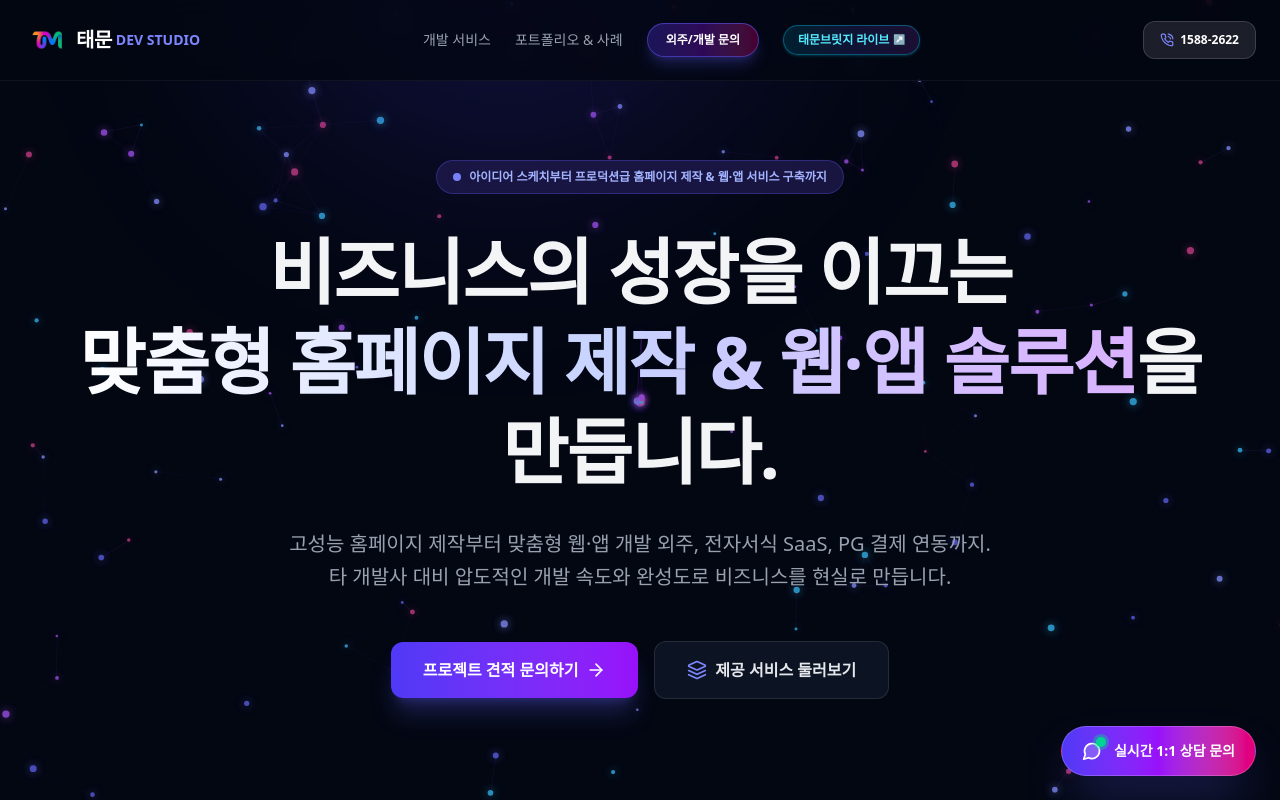
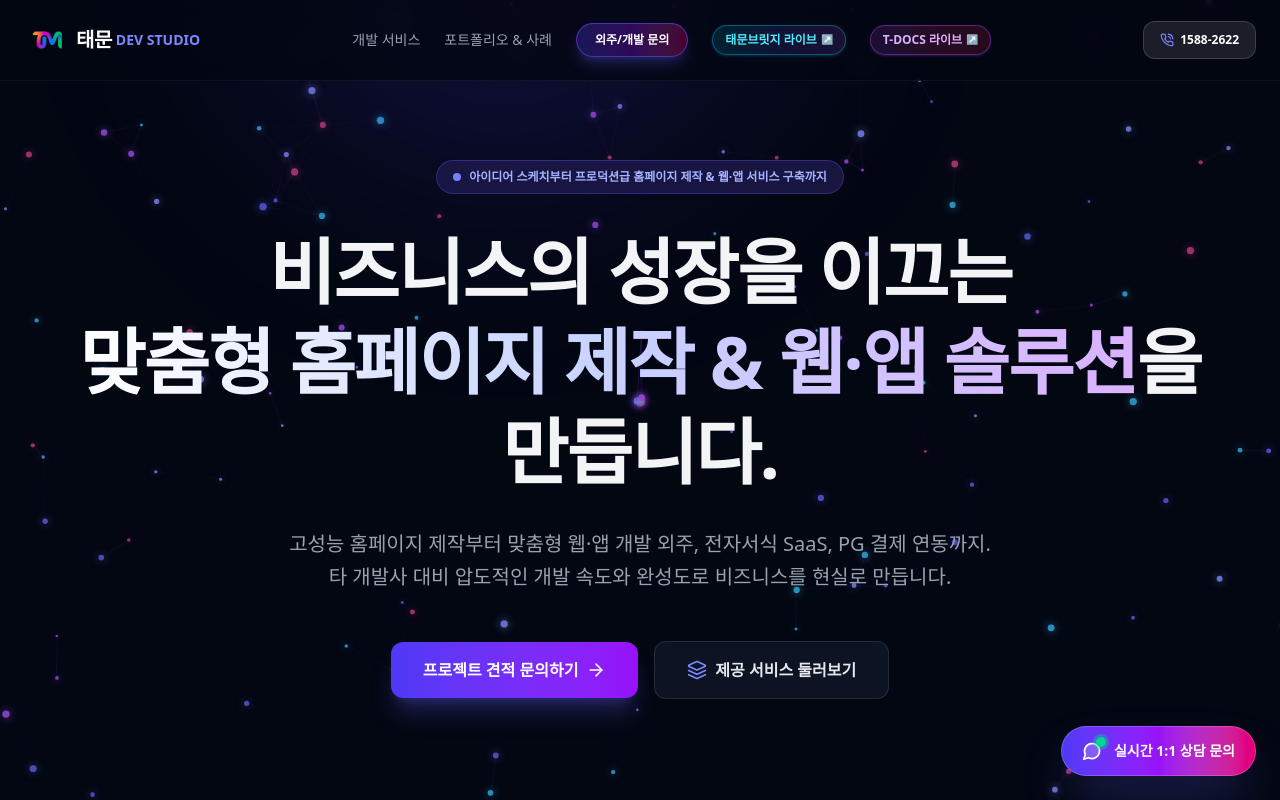
Before and after one commit to taemuntech/taemun-net, a Next.js app: page / in a window 1280 px wide. Shown: the top 800 px of the page. Built offline with nearby package versions, Linux system fonts and the light colour scheme; no server answers.

Commit message:
feat(ui): add T-DOCS live shortcut button alongside Taemun Bridge in header nav

```diff
--- a/src/app/page.tsx
+++ b/src/app/page.tsx
@@ -52,9 +52,18 @@ export default function Home() {
               href="https://taemun.co.kr"
               target="_blank"
               rel="noreferrer"
-              className="px-3.5 py-1.5 rounded-full bg-gradient-to-r from-cyan-500/15 via-indigo-500/15 to-purple-500/15 border border-cyan-500/40 text-cyan-300 text-xs font-semibold hover:border-cyan-300 hover:text-white transition-all flex items-center gap-1 backdrop-blur-md shadow-sm shadow-cyan-500/20"
+              className="px-3 py-1.5 rounded-full bg-gradient-to-r from-cyan-500/15 via-indigo-500/15 to-purple-500/15 border border-cyan-500/40 text-cyan-300 text-xs font-semibold hover:border-cyan-300 hover:text-white transition-all flex items-center gap-1 backdrop-blur-md shadow-sm shadow-cyan-500/20"
             >
               <span>태문브릿지 라이브</span>
+              <span className="text-[10px]">↗</span>
+            </a>
+            <a
+              href="https://tdocs.taemun.co.kr"
+              target="_blank"
+              rel="noreferrer"
+              className="px-3 py-1.5 rounded-full bg-gradient-to-r from-purple-500/15 via-pink-500/15 to-rose-500/15 border border-purple-500/40 text-purple-300 text-xs font-semibold hover:border-purple-300 hover:text-white transition-all flex items-center gap-1 backdrop-blur-md shadow-sm shadow-purple-500/20"
+            >
+              <span>T-DOCS 라이브</span>
               <span className="text-[10px]">↗</span>
             </a>
           </nav>
```
